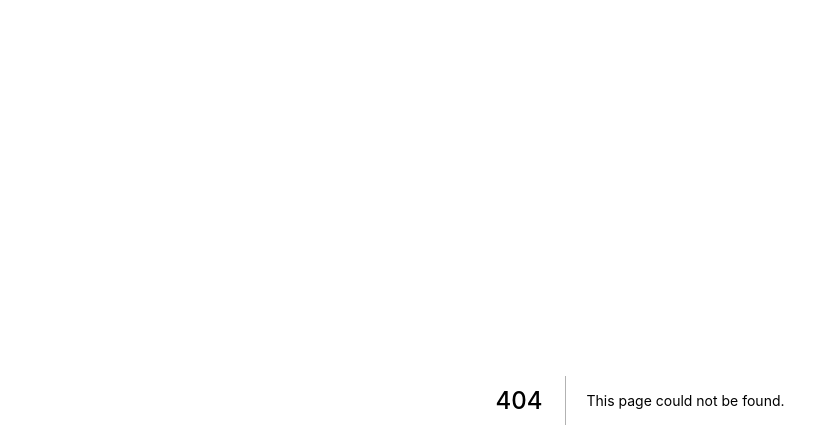
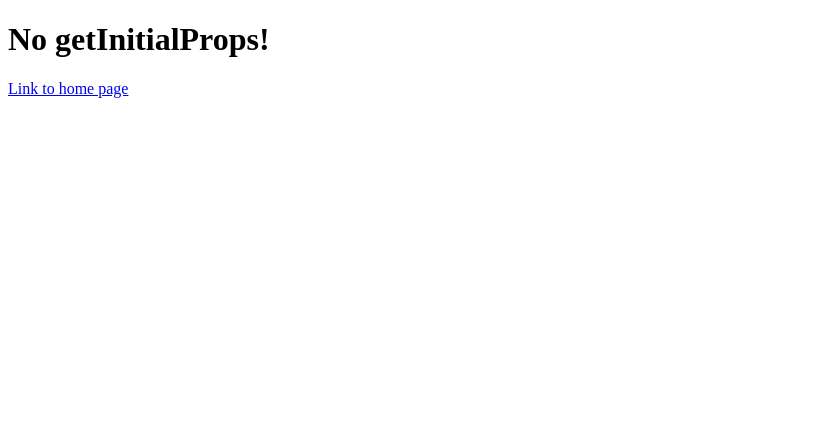
Before and after one commit to exogen/next-fetch-har, a Next.js app: page /c in a window 1280 px wide. Before the commit this address had no page. Shown: the top 448 px of the page, without its empty margins (0-839 px from the left). Built offline with nearby package versions, Linux system fonts and the light colour scheme.

Commit message:
Demonstrate compat with automatic prerendering

```diff
--- a/pages/_app.js
+++ b/pages/_app.js
@@ -2,4 +2,10 @@ import App from "next/app";
 import fetch from "isomorphic-unfetch";
 import { withFetchHar } from "../src/index";
 
-export default withFetchHar(App, { fetch });
+let CustomApp = App;
+
+if (process.env.NODE_ENV !== "production") {
+  CustomApp = withFetchHar(App, { fetch });
+}
+
+export default CustomApp;
--- /dev/null
+++ b/pages/c.js
@@ -0,0 +1,12 @@
+import Link from "next/link";
+
+export default function PageC({ value }) {
+  return (
+    <main>
+      <h1>No getInitialProps!</h1>
+      <Link href="/">
+        <a>Link to home page</a>
+      </Link>
+    </main>
+  );
+}
--- a/pages/index.js
+++ b/pages/index.js
@@ -42,7 +42,7 @@ export default function HomePage() {
 }
 
 HomePage.getInitialProps = async ctx => {
-  const { fetch } = ctx;
+  const { fetch = global.fetch } = ctx;
 
   await fetch("https://postman-echo.com/get?foo1=bar1&foo2=bar2");
 
```
Also changed, not shown: 1 other file (tests, documents, lock files or other folders).
